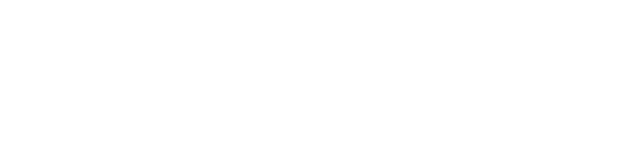
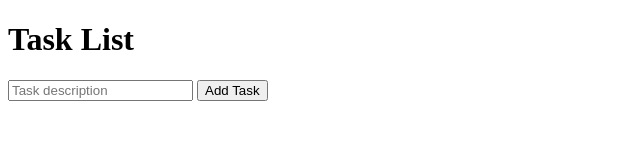
Before and after one commit to josh-benton/full-stack-fluency, a website: page client/index.html in a window 1280 px wide. Shown: the whole page, without its empty margins (0-640 px from the left). Drawn offline with Linux system fonts and the light colour scheme.

Commit message:
added content to index.html

```diff
--- a/client/index.html
+++ b/client/index.html
@@ -4,9 +4,15 @@
     <meta charset="UTF-8">
     <meta http-equiv="X-UA-Compatible" content="IE=edge">
     <meta name="viewport" content="width=device-width, initial-scale=1.0">
-    <title>Document</title>
+    <title>To-Do List</title>
 </head>
 <body>
+    <h1>Task List</h1>
+    <form id="task-form">
+        <input type="text" id="task-desc" placeholder="Task description" required>
+        <button id="'submit-button">Add Task</button>
+    </form>
+    <ul id="task-list"></ul>
     <script src="index.js"></script>
 </body>
 </html>
```
Also changed, not shown: client/index.js (line endings or trailing spaces).
